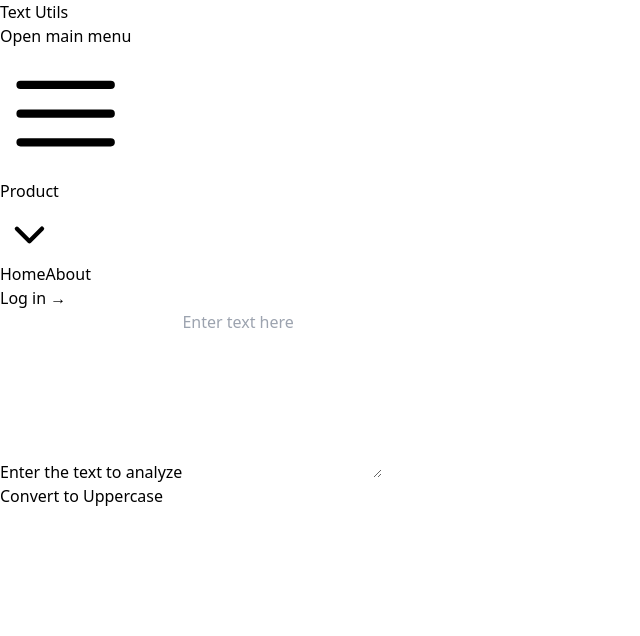
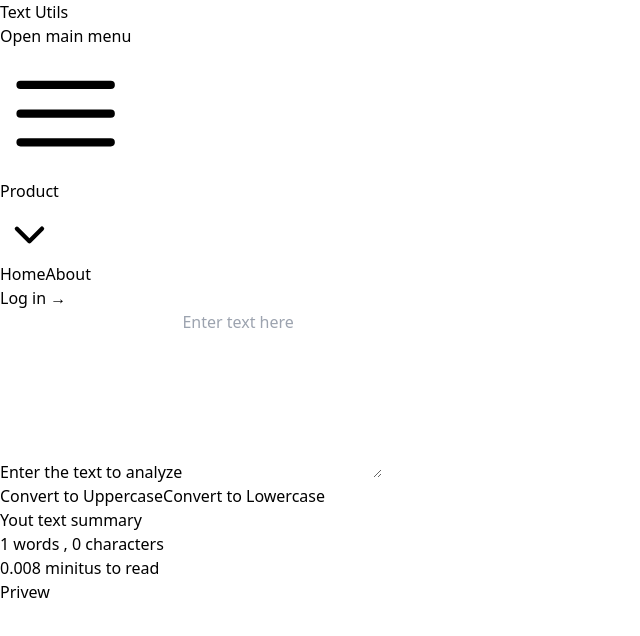
Before and after one commit to Gautam4513/Text-Utils, a React (Vite) app: page / in a window 1280 px wide. Shown: the top 636 px of the page, without its empty margins (0-640 px from the left). Built offline with nearby package versions, Linux system fonts and the light colour scheme.

Commit message:
adding text summary and conver to lowercase function

```diff
--- a/src/Components/TextFrom.jsx
+++ b/src/Components/TextFrom.jsx
@@ -8,6 +8,9 @@ export default function TextFrom(props) {
     const [text, setText] = useState('');
     const handleUpClick=()=>{
         setText(text.toUpperCase());
+    }
+    const handleLoClick=()=>{
+        setText(text.toLocaleLowerCase());
     }
     return (
         <div className="w-full max-w-3xl px-4 text-black    py-3  mx-auto ">
@@ -26,7 +29,15 @@ export default function TextFrom(props) {
                     rows={7}
                 />
             </Field>
-            <button className='py-2 px-5 mt-3 bg-violet-500 text-white font-semibold rounded-lg shadow-md hover:bg-violet-700 active:outline-none active:ring active:ring-violet-400 active:ring-opacity-75' onClick={handleUpClick}>Convert to Uppercase</button>
+            <button className='py-2 px-5 m-3 bg-violet-500 text-white font-semibold rounded-lg shadow-md hover:bg-violet-700 active:outline-none active:ring active:ring-violet-400 active:ring-opacity-75' onClick={handleUpClick}>Convert to Uppercase</button>
+            <button className='py-2 px-5 my-3 bg-violet-500 text-white font-semibold rounded-lg shadow-md hover:bg-violet-700 active:outline-none active:ring active:ring-violet-400 active:ring-opacity-75' onClick={handleLoClick}>Convert to Lowercase</button>
+            <div className="preview ">
+            <h1 className='text-3xl font-bold'>Yout text summary</h1>
+            <p>{text.split(" ").length} words , {text.length} characters</p>
+            <p>{0.008*text.split(" ").length} minitus to read</p>
+            <h2 className='text-2xl font-bold '>Privew</h2>
+            <p>{text}</p>
+        </div>
         </div>
     )
 }
```
